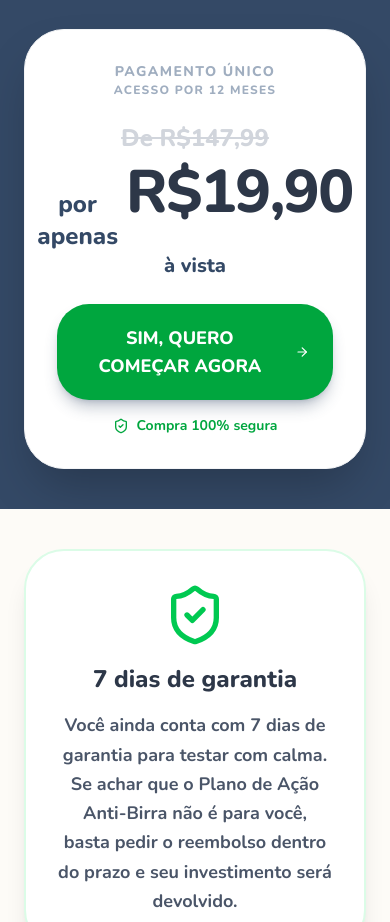
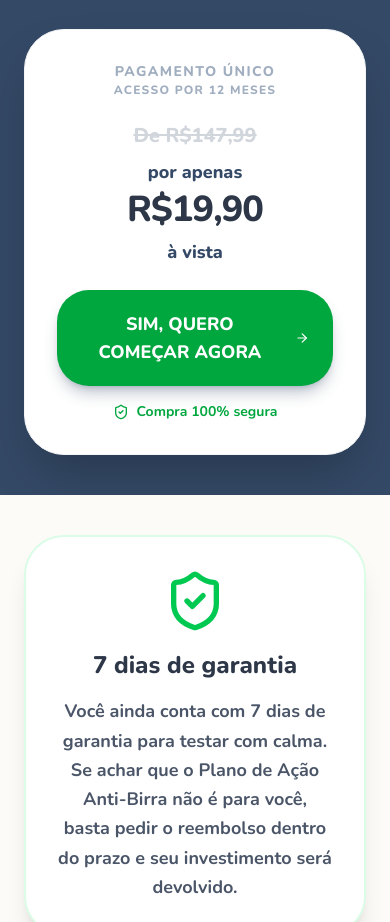
Before and after one commit to jcbusinessdr26-design/Quiz-como-acabar-com-birra-do-seu-filho, a React (Vite) app: page / in a window 390 px wide. Shown: the part 7700-8622 px from the top of the page. Built offline with nearby package versions, Linux system fonts and the light colour scheme.

Commit message:
feat: preço responsivo no mobile

```diff
--- a/src/components/SalesPage.tsx
+++ b/src/components/SalesPage.tsx
@@ -302,12 +302,12 @@ export const SalesPage: React.FC<SalesPageProps> = ({ onPurchase }) => {
             </div>
 
             <div className="flex flex-col items-center mb-6">
-              <span className="text-gray-300 line-through text-2xl font-black mb-2">De R$147,99</span>
-              <div className="flex items-baseline gap-2">
-                <span className="text-2xl font-black text-[#344966]">por apenas</span>
-                <span className="text-6xl font-black text-[#2D3748] tracking-tight">R$19,90</span>
+              <span className="text-gray-300 line-through text-xl sm:text-2xl font-black mb-2">De R$147,99</span>
+              <div className="flex flex-col sm:flex-row items-center gap-1 sm:gap-2 mb-2">
+                <span className="text-lg sm:text-2xl font-black text-[#344966]">por apenas</span>
+                <span className="text-4xl sm:text-6xl font-black text-[#2D3748] tracking-tight">R$19,90</span>
               </div>
-              <span className="text-xl font-black text-[#344966]">à vista</span>
+              <span className="text-lg sm:text-xl font-black text-[#344966]">à vista</span>
             </div>
 
             <motion.div
```
